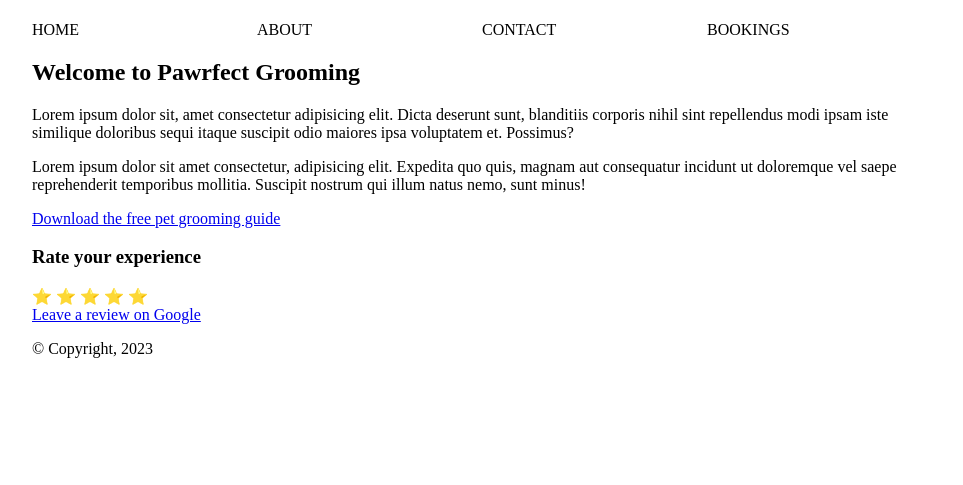
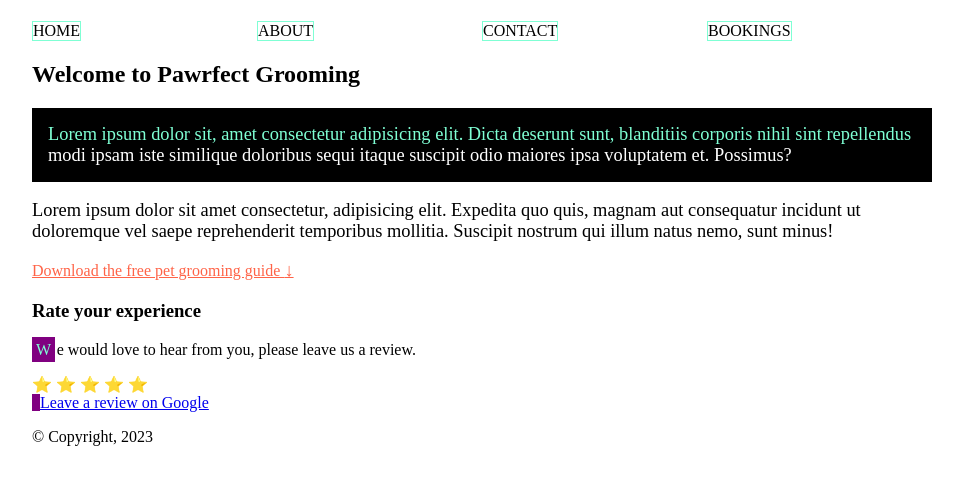
Before and after one commit to f23-mtm6201-020/mtm6201-week7, a plain HTML site: page index.html in a window 1280 px wide. Shown: the part 59-544 px from the top of the page, without its empty margins (158-1121 px from the left). Drawn offline with Linux system fonts and the light colour scheme.

Commit message:
adds week 7 demo

```diff
--- a/css/main.css
+++ b/css/main.css
@@ -1,3 +1,13 @@
+:root{
+  --primary-color: aquamarine;
+  --secondary-color: purple;
+  --light-color: white;
+  --dark-color: black;
+  --special-color: tomato;
+  --medium-font: 1.15rem;
+  --large-font: 1.5rem;
+}
+
 /* . is class name selector */
 .container{
   max-width: 900px;
@@ -22,7 +32,7 @@ nav li a:visited{
   display: inline-block;
   text-decoration: none;
   text-transform: uppercase;
-  color: black;
+  color: var(--dark-color);
   transition: transform .5s;
 }
 
@@ -36,3 +46,56 @@ nav li a:active{
   transform: scale(1.25) translateX(15px);
 }
 /* :link, :visited, :hover, :focus, :active are pseudo classes */
+
+/* [] is for attribute selector */
+a[href="#"]{
+  border: 1px solid var(--primary-color);
+}
+/* ^= is for start with */
+a[href^="http"]{
+  border-left: 8px solid var(--secondary-color);
+}
+
+/* > is child combinator */
+main > p{
+  font-size: var(--medium-font);
+}
+
+/* + is adjacent combinator */
+h2 + p{
+  background-color: var(--dark-color);
+  color: var(--light-color);
+  padding: 1rem;
+}
+
+.stars span{
+  cursor: pointer;
+  transition: opacity .5s;
+}
+/* ~ is sibling combinator */
+.stars span:hover~span{
+  opacity: .4;
+}
+/* $= is for value ends with */
+a[href$=".pdf"]{
+  color: var(--special-color);
+}
+/* ::after is pseudo element */
+a[href$=".pdf"]::after{
+  content: "\2193";
+  font-weight: bold;
+  font-size: var(--medium-font);
+}
+
+h2+p::first-line{
+  color: var(--primary-color);
+}
+
+/* .ratings p::first-letter{} */
+
+h3+p::first-letter{
+  background-color: var(--secondary-color);
+  color: var(--primary-color);
+  padding: .25rem;
+  margin-right: .10rem;
+}
--- a/index.html
+++ b/index.html
@@ -34,6 +34,7 @@
       </a>
       <section class="ratings">
         <h3>Rate your experience</h3>
+        <p>We would love to hear from you, please leave us a review.</p>
         <div class="stars">
           <span>⭐</span>
           <span>⭐</span>
```
